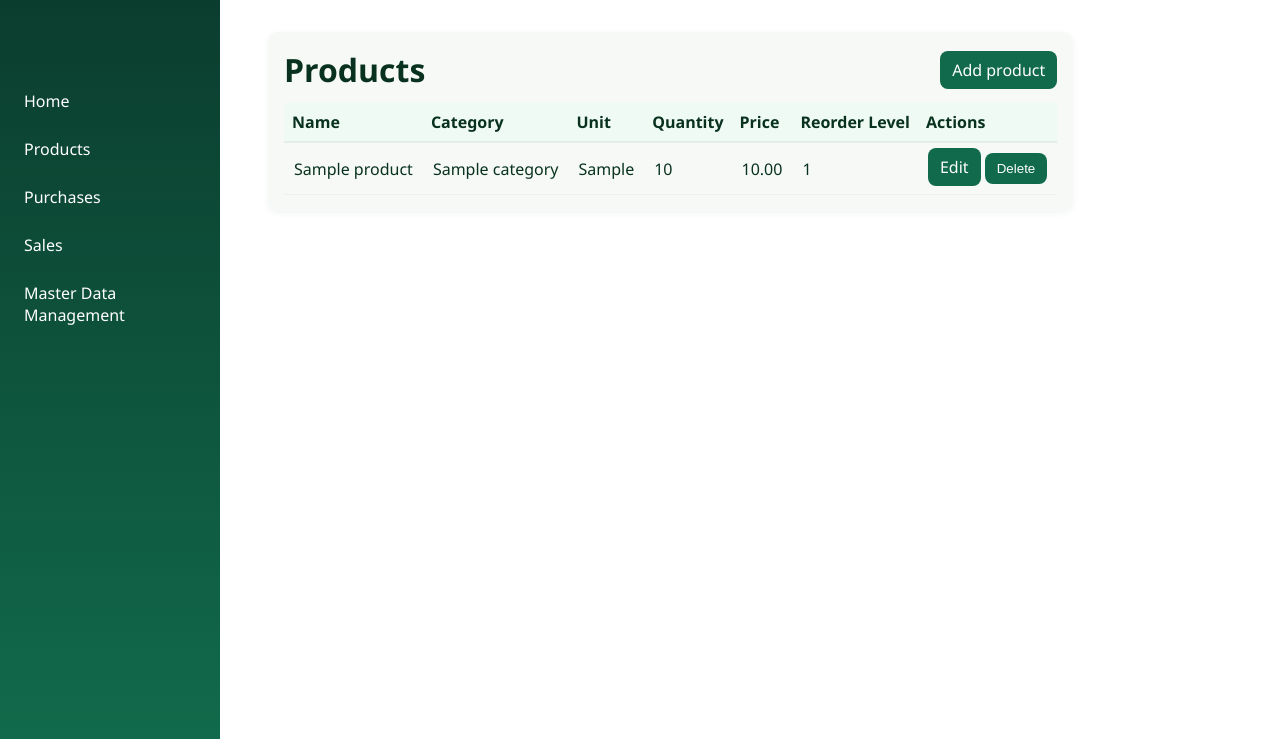
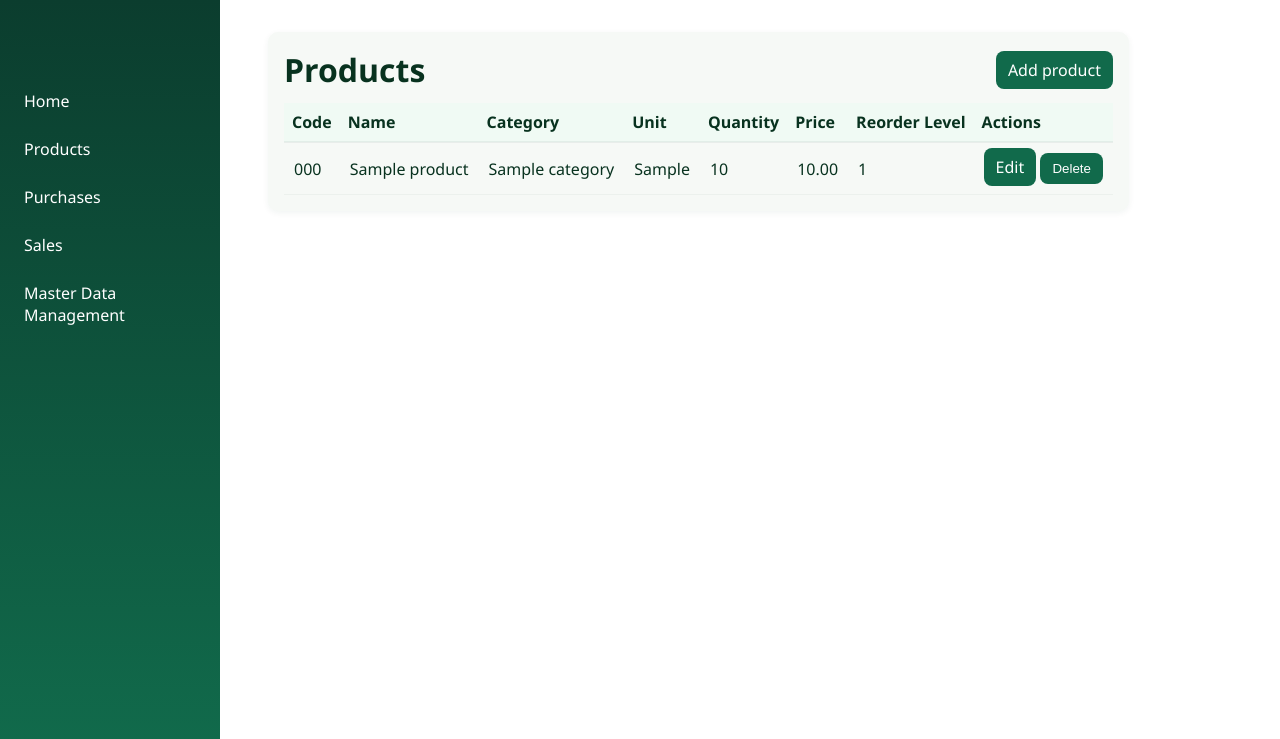
Before and after one commit to KanchanaRathnayaka847/Inventory-Management-System, a Flask app: page /products in a window 1280 px wide. Shown: the part 60-799 px from the top of the page. Run offline with Flask 3, Linux system fonts and the light colour scheme; the visitor is signed in with stand-in values (Sample User, id 1); tables that the repository leaves empty hold one stand-in row (values such as "Sample post").

Commit message:
Product Master Data: add auto-generated product code (P01, P02, ...); ensure schema column; display code in products and home; generate on create

```diff
--- a/app.py
+++ b/app.py
@@ -23,6 +23,7 @@ class User(db.Model):
 
 class Product(db.Model):
     id = db.Column(db.Integer, primary_key=True)
+    code = db.Column(db.String(20), unique=True, index=True)
     name = db.Column(db.String(120), nullable=False)
     category = db.Column(db.String(80), nullable=True)
     # Optional FK to normalized category table (back-compat: keep string field too)
@@ -107,7 +108,7 @@ def create_app(test_config=None):
             print('Warning: could not ensure purchase.remaining column exists:', exc)
             app.config['HAS_REMAINING'] = False
 
-        # Ensure product.category_id exists for category mapping
+        # Ensure product.category_id exists for category mapping and new fields
         try:
             res = db.session.execute(text("PRAGMA table_info(product)")).fetchall()
             pcols = [r[1] for r in res]
@@ -116,6 +117,9 @@ def create_app(test_config=None):
                 db.session.commit()
             if 'unit' not in pcols:
                 db.session.execute(text("ALTER TABLE product ADD COLUMN unit VARCHAR(30)"))
+                db.session.commit()
+            if 'code' not in pcols:
+                db.session.execute(text("ALTER TABLE product ADD COLUMN code VARCHAR(20)"))
                 db.session.commit()
         except Exception as exc:
             print('Warning: could not ensure product.category_id column exists:', exc)
@@ -248,7 +252,24 @@ def create_app(test_config=None):
                 flash('Product name is required.')
                 return redirect(url_for('add_product'))
 
-            p = Product(name=name, category=category, category_id=category_id, unit=unit, quantity=quantity, price=price, reorder_level=reorder_level)
+            # Auto-generate product code like P01, P02, ... using max existing numeric suffix
+            existing_codes = [row[0] for row in db.session.query(Product.code).filter(Product.code.isnot(None)).all()]
+            numeric_vals = []
+            for c in existing_codes:
+                try:
+                    if c and c.startswith('P') and c[1:].isdigit():
+                        numeric_vals.append(int(c[1:]))
+                except Exception:
+                    continue
+            next_num = (max(numeric_vals) + 1) if numeric_vals else 1
+            # Format: P01..P09, then P10, P11, ...
+            code_val = f"P{next_num:02d}" if next_num < 100 else f"P{next_num}"
+            # Ensure uniqueness in unlikely collision
+            while db.session.query(Product.id).filter_by(code=code_val).first() is not None:
+                next_num += 1
+                code_val = f"P{next_num:02d}" if next_num < 100 else f"P{next_num}"
+
+            p = Product(code=code_val, name=name, category=category, category_id=category_id, unit=unit, quantity=quantity, price=price, reorder_level=reorder_level)
             db.session.add(p)
             db.session.commit()
             flash('Product added.')
--- a/templates/home.html
+++ b/templates/home.html
@@ -13,7 +13,7 @@
       <table id="productsTable" style="width:100%;">
         <thead>
           <tr>
-            <th>ID</th>
+            <th>Product ID</th>
             <th>Name</th>
             <th>Unit</th>
             <th>Available Qty</th>
@@ -22,7 +22,7 @@
         <tbody>
           {% for p in products %}
             <tr>
-              <td>{{ p.id }}</td>
+              <td>{{ p.code or ('P' ~ p.id) }}</td>
               <td>{{ p.name }}</td>
               <td>{{ p.unit or 'pcs' }}</td>
               <td>{{ p.quantity }}</td>
--- a/templates/products.html
+++ b/templates/products.html
@@ -12,6 +12,7 @@
       <table>
       <thead>
         <tr>
+          <th>Code</th>
           <th>Name</th>
           <th>Category</th>
           <th>Unit</th>
@@ -24,6 +25,7 @@
       <tbody>
         {% for p in products %}
         <tr>
+          <td>{{ p.code or '' }}</td>
           <td>{{ p.name }}</td>
           <td>{{ p.category_rel.name if p.category_rel else p.category }}</td>
           <td>{{ p.unit or '' }}</td>
```
